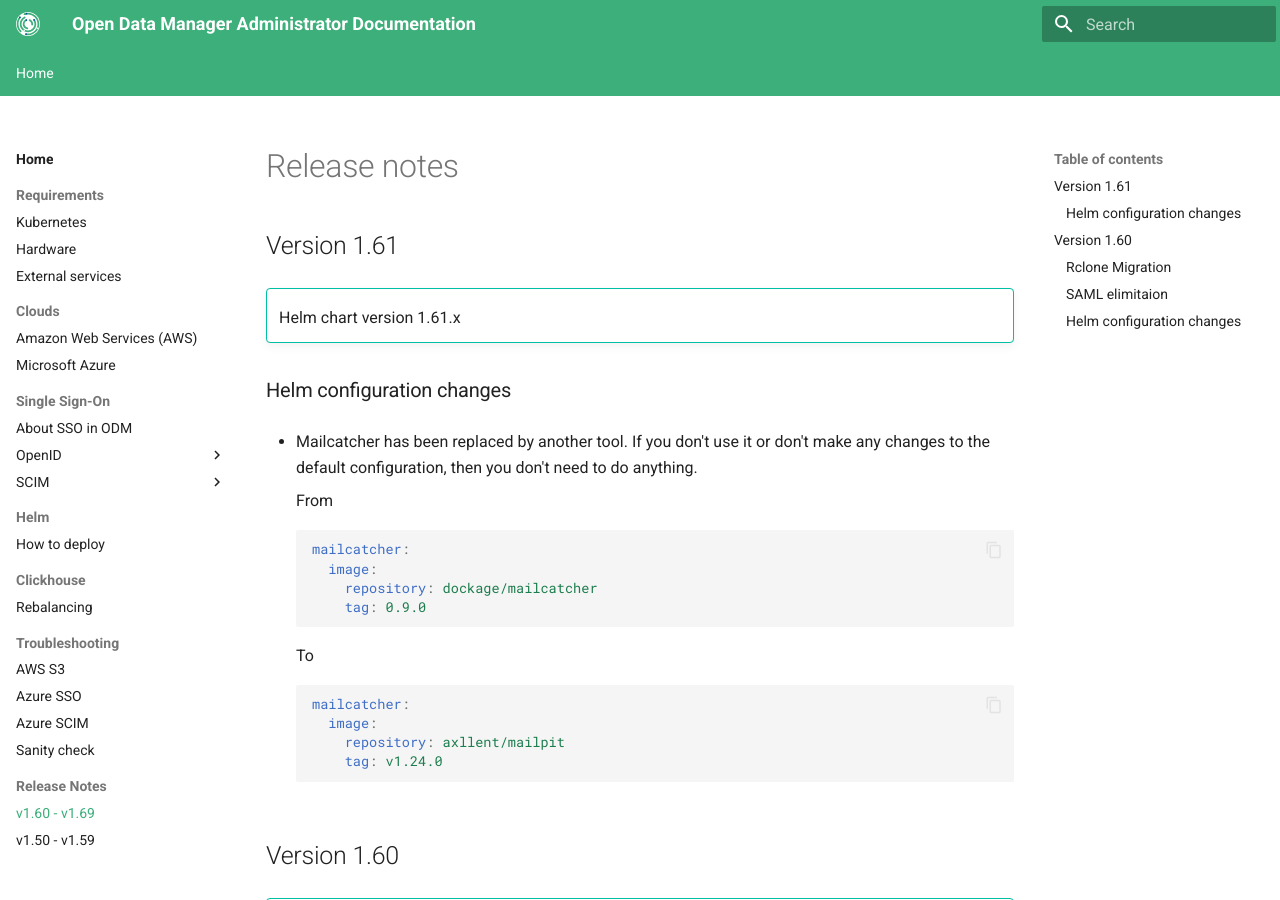
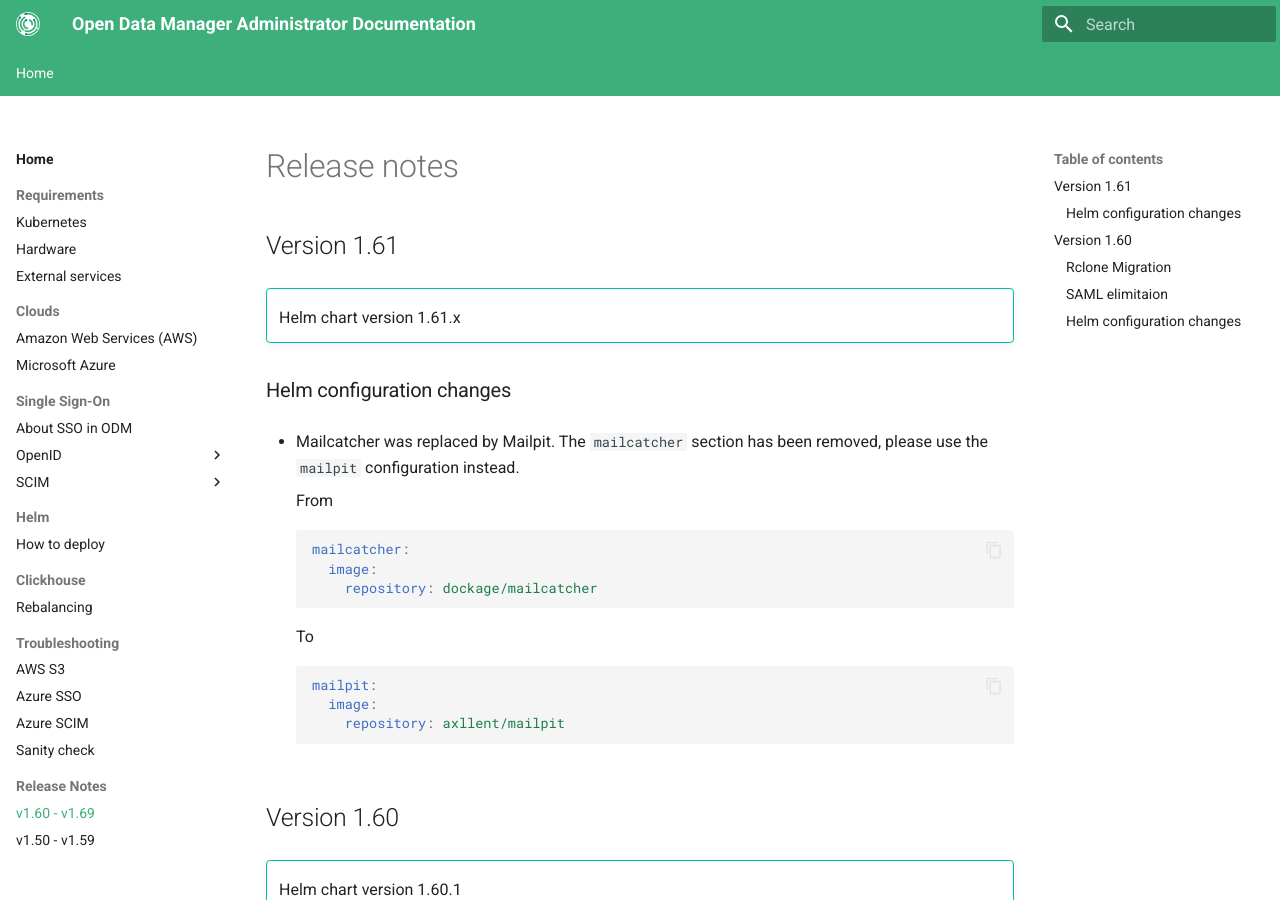
Before and after one commit to genestack/admin-docs, an MkDocs documentation site: the page built from docs/home/release-notes/v1.60-v1.69.md, in a window 1280 px wide and 900 px high. Built offline with MkDocs 1.6.1 and Material for MkDocs 9.7.7, drawn with Linux system fonts in a browser that asks for light colours; the version menu is left out.

Commit message:
ODM-12179 update docs

````diff
--- a/docs/home/release-notes/v1.60-v1.69.md
+++ b/docs/home/release-notes/v1.60-v1.69.md
@@ -7,8 +7,7 @@
 
 ### Helm configuration changes
 
-- Mailcatcher has been replaced by another tool.
-If you don't use it or don't make any changes to the default configuration, then you don't need to do anything.
+- Mailcatcher was replaced by Mailpit. The `mailcatcher` section has been removed, please use the `mailpit` configuration instead.
 
     From
 
@@ -16,16 +15,14 @@
       mailcatcher:
         image:
           repository: dockage/mailcatcher
-          tag: 0.9.0
       ```
 
     To
 
       ```yaml
-      mailcatcher:
+      mailpit:
         image:
           repository: axllent/mailpit
-          tag: v1.24.0
       ```
 
 ## Version 1.60
````
